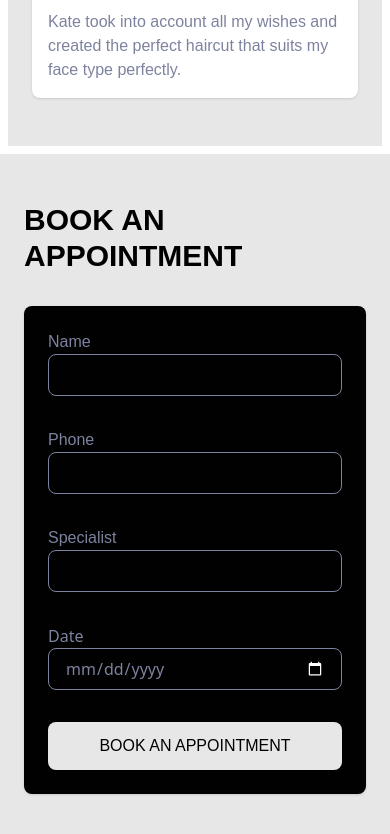
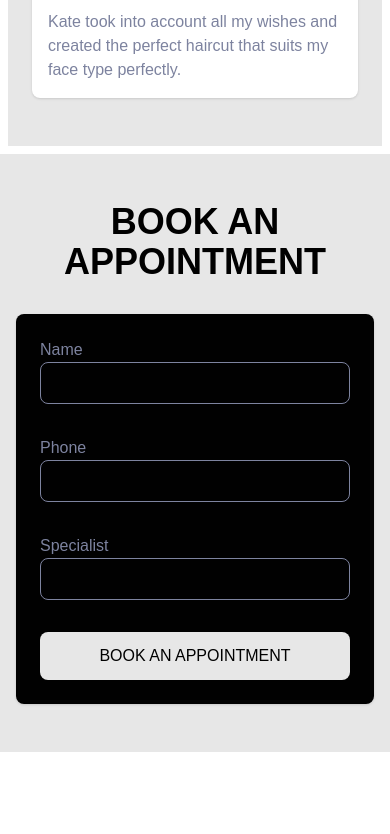
Before and after one commit to bolafayo/hairsalaon, a React (Vite) app: page / in a window 390 px wide. Shown: the part 4246-5080 px from the top of the page. After the commit the page ends 4998 px from the top, so only its background shows below. Built offline with nearby package versions, Linux system fonts and the light colour scheme.

Commit message:
made the form responsive

```diff
--- a/src/components/homepage/contact.tsx
+++ b/src/components/homepage/contact.tsx
@@ -38,13 +38,13 @@ const ContactSection: React.FC = () => {
   return (
 
     <section id="contact" className="py-12 bg-primary">
-      <div className="container mx-auto px-6">
-        <h2 className="text-3xl font-bold mb-8 font-bebasNeue uppercase">
+      <div className="container mx-auto px-4">
+        <h2 className="text-4xl font-bold mb-8 font-bebasNeue uppercase text-center md:text-left">
           Book an Appointment
         </h2>
         <form
           onSubmit={handleSubmit}
-          className="grid gap-6 md:grid-cols-2 bg-tertiary p-6 rounded-lg shadow"
+          className="grid gap-6 md:grid-cols-1 bg-tertiary p-6 mx-auto max-w-lg w-full rounded-lg shadow"
         >
           <div>
           <label className="font-bebasNeue block text-secondary mb-2">
@@ -60,8 +60,9 @@ const ContactSection: React.FC = () => {
         </label>
       </div>
 
+
       <div>
-            <label className="block text-secondary mb-2 font-bebasNeue">
+        <label className="font-bebasNeue block text-secondary mb-2">
           Phone
           <input
             type="text"
@@ -74,8 +75,9 @@ const ContactSection: React.FC = () => {
         </label>
       </div>
 
+
       <div>
-            <label className="font-bebasNeue block text-secondary mb-2 ">
+        <label className="font-bebasNeue block text-secondary mb-2">
           Specialist
           <input
             type="text"
@@ -87,23 +89,11 @@ const ContactSection: React.FC = () => {
         </label>
       </div>
 
+
       <div>
-            <label className="block text-secondary mb-2">
-              Date
-              <input
-                type="date"
-                name="date"
-                value={form.date}
-                onChange={handleChange}
-                className="w-full px-4 py-2 border rounded-lg text-secondary custom-date-input"
-              />
-            </label>
-          </div>
-
-          <div className="md:col-span-2">
         <button
           type="submit"
-              className="w-full bg-primary text-tertiary py-3 font-bebasNeue rounded-lg hover:bg-secondary uppercase"
+          className="w-full bg-primary text-tertiary py-3 font-bebasNeue rounded-lg hover:bg-secondary uppercase transition"
         >
           Book An Appointment
         </button>
```
Lines whose indentation alone changed are shown as unchanged.
